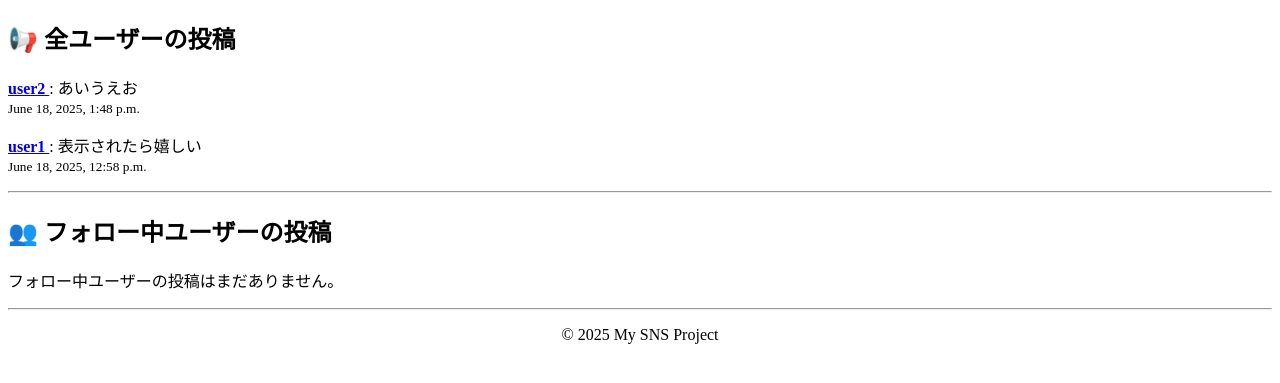
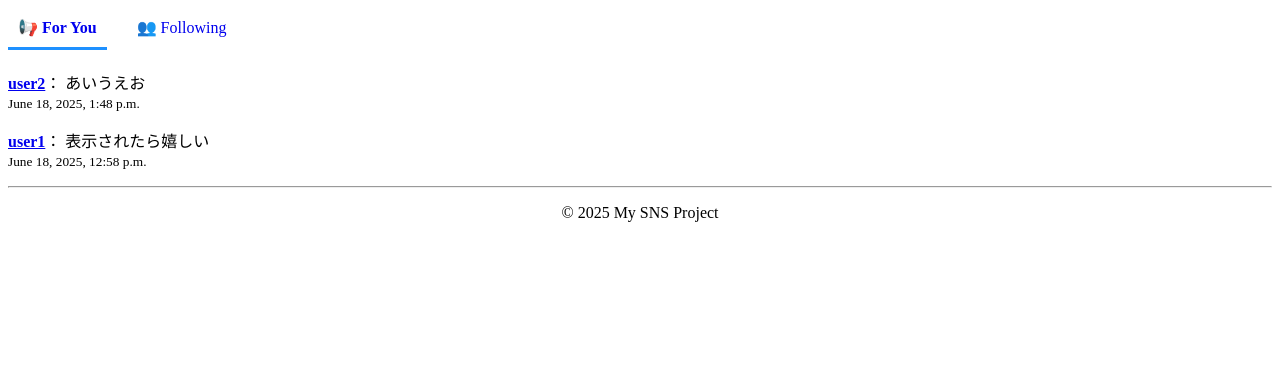
Before and after one commit to HARIBO8/twitter, a Django app: page / in a window 1280 px wide. Shown: the part 42-425 px from the top of the page. Run offline with Django 4.2, Linux system fonts and the light colour scheme; a user stored in the database is signed in; data comes from the database, SQL or seed files in the repository; both versions use the stored data as it was after the commit.

Commit message:
タイムライン作成

```diff
--- a/core/views.py
+++ b/core/views.py
@@ -21,17 +21,21 @@ from .models import Follow
 
 @login_required
 def home(request):
-    # 全ユーザーの投稿（降順）
-    all_tweets = Tweet.objects.all().order_by('-created_at')
+    filter_type = request.GET.get('filter', 'all')
 
-    # フォロー中のユーザーの投稿
-    following_ids = Follow.objects.filter(follower=request.user).values_list('following__id', flat=True)
-    following_tweets = Tweet.objects.filter(user__id__in=following_ids).order_by('-created_at')
+    if filter_type == 'follow':
+        # フォロー中ユーザーの投稿のみ
+        following_ids = Follow.objects.filter(follower=request.user).values_list('following__id', flat=True)
+        tweets = Tweet.objects.filter(user__id__in=following_ids).order_by('-created_at')
+    else:
+        # 全ユーザーの投稿
+        tweets = Tweet.objects.all().order_by('-created_at')
 
     return render(request, 'core/home.html', {
-        'all_tweets': all_tweets,
-        'following_tweets': following_tweets,
+        'tweets': tweets,
+        'filter_type': filter_type,
     })
+
 
 
 from .forms import TweetForm
--- a/templates/core/home.html
+++ b/templates/core/home.html
@@ -3,27 +3,36 @@
 {% block title %}ホーム{% endblock %}
 
 {% block content %}
-    <h2>📢 全ユーザーの投稿</h2>
-    {% for tweet in all_tweets %}
+
+<!-- 🔁 投稿タイプ切り替えタブ -->
+<div style="display: flex; gap: 20px; margin-bottom: 20px;">
+  <a href="{% url 'home' %}?filter=all" class="{% if filter_type == 'all' %}active-tab{% endif %}" style="padding: 10px; text-decoration: none;">
+    📢 For You
+  </a>
+  <a href="{% url 'home' %}?filter=follow" class="{% if filter_type == 'follow' %}active-tab{% endif %}" style="padding: 10px; text-decoration: none;">
+    👥 Following
+  </a>
+</div>
+
+<style>
+.active-tab {
+  border-bottom: 3px solid dodgerblue;
+  font-weight: bold;
+}
+</style>
+
+
+<!-- ✅ 投稿表示 -->
+{% if tweets %}
+  {% for tweet in tweets %}
     <p>
-        <strong>
-        <a href="{% url 'user_profile' tweet.user.id %}">
-            {{ tweet.user.username }}
-        </a>
-        </strong>: {{ tweet.content }}<br>
-        <small>{{ tweet.created_at }}</small>
+      <strong><a href="{% url 'user_profile' tweet.user.id %}">{{ tweet.user.username }}</a></strong>：
+      {{ tweet.content }}<br>
+      <small>{{ tweet.created_at }}</small>
     </p>
-    {% empty %}
-    <p>まだ投稿はありません。</p>
-    {% endfor %}
-
-    <hr>
-
-    <h2>👥 フォロー中ユーザーの投稿</h2>
-    {% for tweet in following_tweets %}
-    <p><strong>{{ tweet.user.username }}</strong>: {{ tweet.content }}</p>
-    {% empty %}
-    <p>フォロー中ユーザーの投稿はまだありません。</p>
-    {% endfor %}
+  {% endfor %}
+{% else %}
+  <p>投稿がありません。</p>
+{% endif %}
 
 {% endblock %}
```
Also changed, not shown: db.sqlite3.
